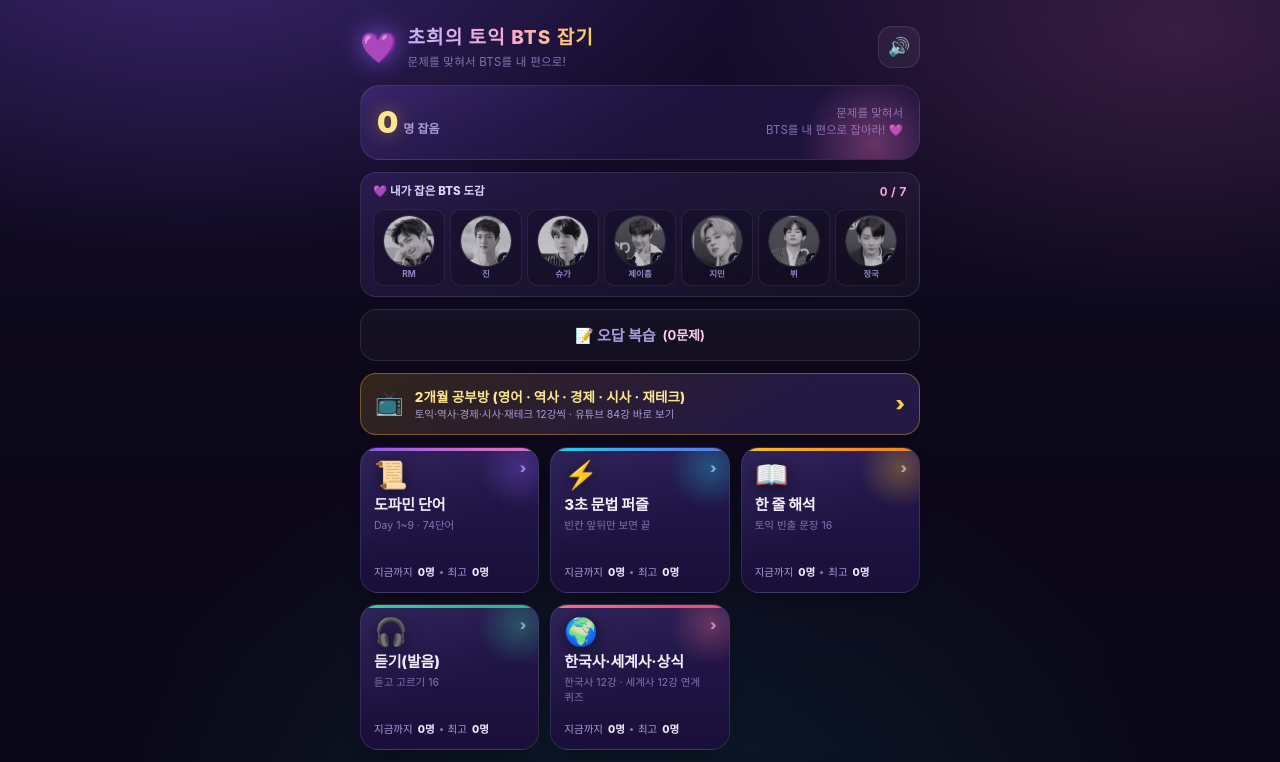
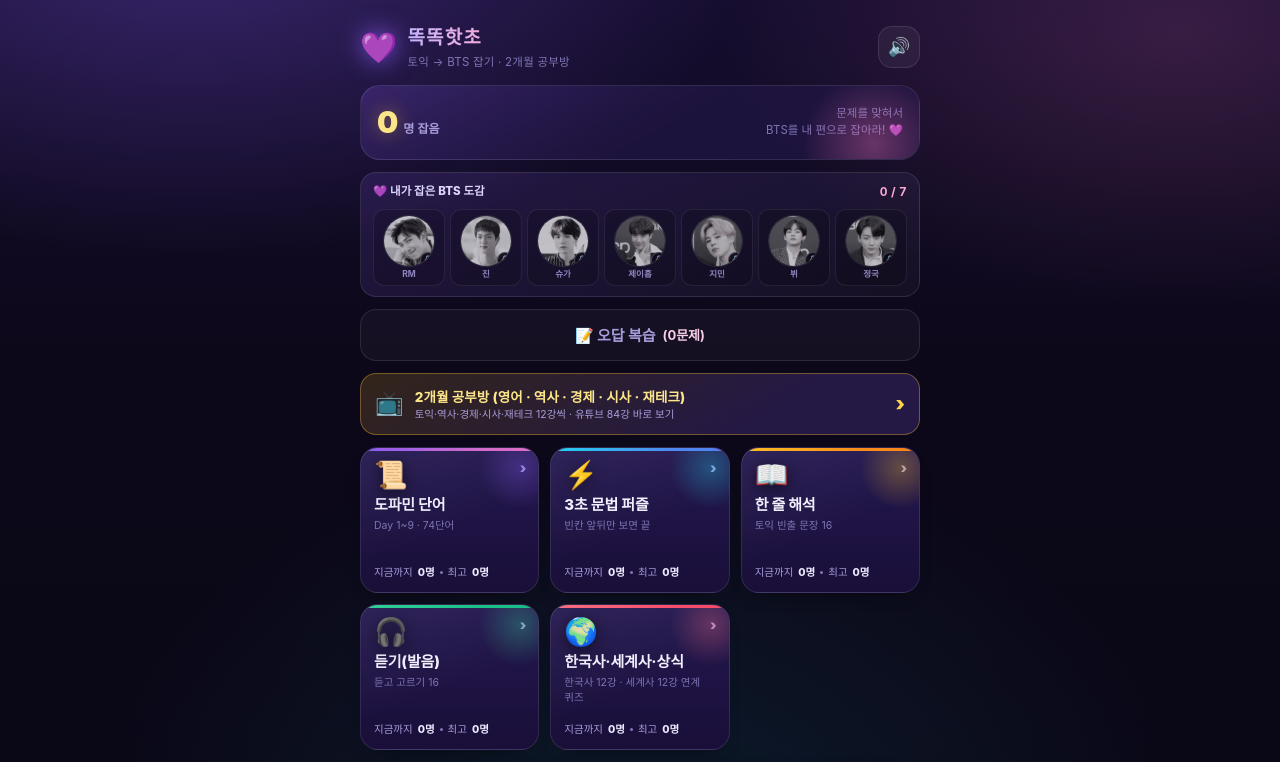
Before and after one commit to hachohee/quiz, a plain HTML site: page index.html in a window 1280 px wide. Shown: the top 762 px of the page. Drawn offline with Linux system fonts and the light colour scheme.

Commit message:
✨ 앱 이름 변경: 똑똑핫초 — 타이틀·홈 화면 이름·manifest·아이콘 라벨, 부제는 '토익 → BTS 잡기 · 2개월 공부방' (sw 캐시 v11)

```diff
--- a/index.html
+++ b/index.html
@@ -4,16 +4,16 @@
 <meta charset="utf-8">
 <meta name="viewport" content="width=device-width, initial-scale=1, viewport-fit=cover">
 <meta name="theme-color" content="#140c2b">
-<title>💜 초희의 토익 BTS 잡기 💜</title>
-<meta name="description" content="토익 단어와 문법을 BTS 몬스터 배틀로 잡는 초희의 10분 영어 훈련 웹앱">
+<title>💜 똑똑핫초 · 토익 BTS 잡기 💜</title>
+<meta name="description" content="똑똑핫초 — 토익 단어·문법을 BTS 몬스터 배틀로 잡는 10분 영어 훈련 + 2개월 공부방">
 <link rel="manifest" href="manifest.webmanifest">
 <link rel="icon" href="icon.svg" type="image/svg+xml">
 <link rel="icon" href="icon-192.png" type="image/png" sizes="192x192">
 <link rel="apple-touch-icon" href="apple-touch-icon.png">
-<meta name="application-name" content="토익 BTS">
+<meta name="application-name" content="똑똑핫초">
 <meta name="mobile-web-app-capable" content="yes">
 <meta name="apple-mobile-web-app-capable" content="yes">
-<meta name="apple-mobile-web-app-title" content="토익 BTS">
+<meta name="apple-mobile-web-app-title" content="똑똑핫초">
 <meta name="apple-mobile-web-app-status-bar-style" content="black-translucent">
 <style>
 :root{
@@ -577,8 +577,8 @@ a.cta{display:flex;align-items:center;justify-content:center;text-decoration:non
       <div class="brand">
         <span class="logo">💜</span>
         <div>
-          <h1>초희의 토익 BTS 잡기</h1>
-          <p class="sub">문제를 맞혀서 BTS를 내 편으로!</p>
+          <h1>똑똑핫초</h1>
+          <p class="sub">토익 → BTS 잡기 · 2개월 공부방</p>
         </div>
       </div>
       <button id="btnSound" class="icon-btn" type="button" aria-label="소리 켜기/끄기">🔊</button>
@@ -734,7 +734,7 @@ a.cta{display:flex;align-items:center;justify-content:center;text-decoration:non
 <div class="toast" id="toast"></div>
 <script>
 /* ============================================================
-   초희의 토익 BTS 잡기 — 데이터
+   똑똑핫초 — 데이터
    Day 1~9 (2026-11-12 ~ 11-20) 실제 발송 단어 전량 + 3초 공식 + 상식
    ============================================================ */
 
--- a/sw.js
+++ b/sw.js
@@ -1,5 +1,5 @@
-/* 초희의 토익 BTS 잡기 — 네트워크 우선 서비스 워커 (오프라인일 때만 캐시 사용) */
-const CACHE = 'toeic-bts-v10';
+/* 똑똑핫초 — 네트워크 우선 서비스 워커 (오프라인일 때만 캐시 사용) */
+const CACHE = 'toeic-bts-v11';
 const SHELL = [
   './',
   './index.html',
```
Also changed, not shown: icon.svg, manifest.webmanifest, 1 other file.
